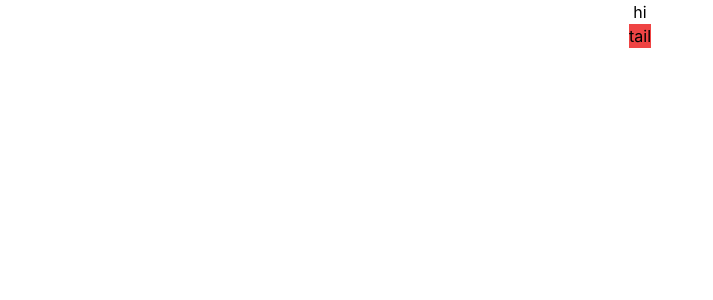
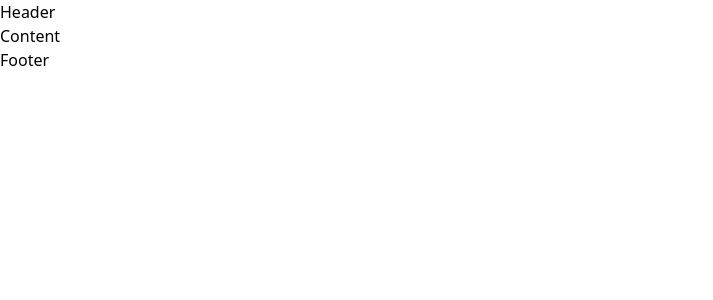
Before and after one commit to uzoziealpha/tailwindcssportfolio, a React (Create React App) app: page / in a window 1280 px wide. Shown: the top 300 px of the page, without its empty margins (0-713 px from the left). Built offline with nearby package versions, Linux system fonts and the light colour scheme.

Commit message:
folder structure setup

```diff
--- a/src/App.js
+++ b/src/App.js
@@ -1,12 +1,12 @@
 import logo from './logo.svg';
 import './App.css';
+import Layout from './components/Layout';
 
 function App() {
   return (
-    <div className="App">
-     <h1>hi</h1>
-     <button className='bg-red-500'>tail</button>
-    </div>
+    <Layout>
+      <h1>Content</h1>
+    </Layout>
   );
 }
 
--- /dev/null
+++ b/src/components/Footer.js
@@ -0,0 +1,9 @@
+import React from 'react'
+
+function Footer() {
+  return (
+    <div>Footer</div>
+  )
+}
+
+export default Footer
--- /dev/null
+++ b/src/components/Header.js
@@ -0,0 +1,9 @@
+import React from 'react'
+
+function Header() {
+  return (
+    <div>Header</div>
+  )
+}
+
+export default Header
--- /dev/null
+++ b/src/components/Layout.js
@@ -0,0 +1,20 @@
+import React from 'react'
+import Footer from './Footer'
+import Header from './Header'
+
+function Layout({children}) {
+  return (
+    <div>
+       <Header/>
+
+     <div className="content">
+       {children}
+     </div>
+
+      <Footer/>
+
+    </div>
+  )
+}
+
+export default Layout
--- a/src/index.css
+++ b/src/index.css
@@ -1,18 +1,3 @@
 @tailwind base;
 @tailwind components;
 @tailwind utilities;
-
-
-body {
-  margin: 0;
-  font-family: -apple-system, BlinkMacSystemFont, 'Segoe UI', 'Roboto', 'Oxygen',
-    'Ubuntu', 'Cantarell', 'Fira Sans', 'Droid Sans', 'Helvetica Neue',
-    sans-serif;
-  -webkit-font-smoothing: antialiased;
-  -moz-osx-font-smoothing: grayscale;
-}
-
-code {
-  font-family: source-code-pro, Menlo, Monaco, Consolas, 'Courier New',
-    monospace;
-}
```
